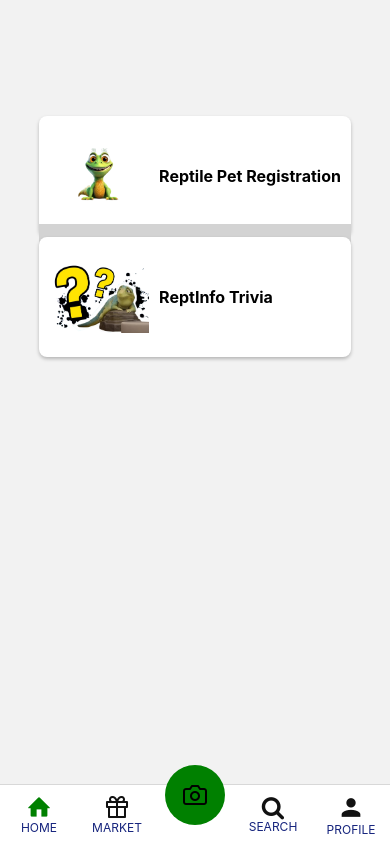
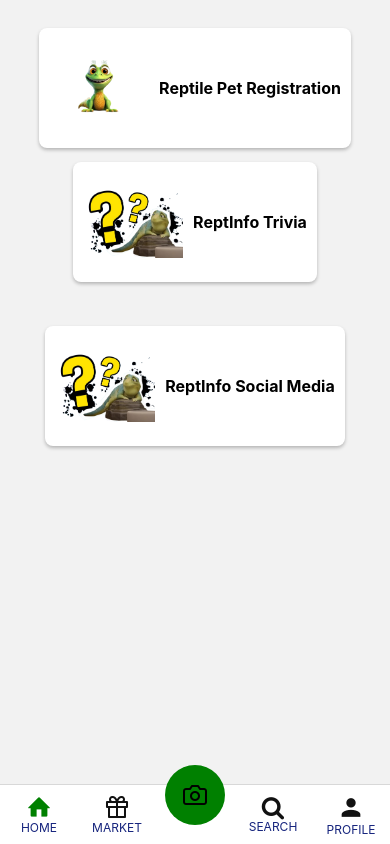
Before and after one commit to Besufekad-T/ReptInfoApp, a React Native app: screen /Menu in a window 390 px wide. Built offline with nearby package versions, Linux system fonts and the light colour scheme; no server answers.

Commit message:
Added Image Recognition and Social media functionalities

```diff
--- /dev/null
+++ b/components/PetRegButtons.js
@@ -0,0 +1,41 @@
+import React from 'react';
+import { View, Text, TouchableOpacity, Image, StyleSheet } from 'react-native';
+
+const PetRegButton = ({ onPress, buttonText }) => {
+  return (
+    <View style={styles.container}>
+      <Image source={require('../assets/petreg.png')} style={styles.image} />
+      <Text style={styles.text}>Reptile Pet Registration</Text>
+    </View>
+  );
+};
+
+const styles = StyleSheet.create({
+  container: {
+    flexDirection: 'row',
+    alignItems: 'center',
+    backgroundColor: '#FFFFFF',
+    padding: 10,
+    borderRadius: 8,
+    elevation: 3,
+    shadowColor: '#000',
+    shadowOffset: {
+      width: 0,
+      height: 2,
+    },
+    shadowOpacity: 0.25,
+    shadowRadius: 3.84,
+  },
+  image: {
+    width: 100,
+    height: 100,
+    resizeMode: 'contain',
+  },
+  text: {
+    marginLeft: 10,
+    fontSize: 16,
+    fontWeight: 'bold',
+  },
+});
+
+export default PetRegButton;
--- a/components/HomeButtons.js
+++ b/components/SocMediaButton.js
@@ -1,11 +1,11 @@
 import React from 'react';
 import { View, Text, TouchableOpacity, Image, StyleSheet } from 'react-native';
 
-const HomeButton = ({ onPress, buttonText }) => {
+const SocialMediaButton = ({ onPress, buttonText }) => {
   return (
     <View style={styles.container}>
-      <Image source={require('../assets/petreg.png')} style={styles.image} />
-      <Text style={styles.text}>Reptile Pet Registration</Text>
+      <Image source={require('../assets/trivialogo.png')} style={styles.image} />
+      <Text style={styles.text}>ReptInfo Social Media</Text>
     </View>
   );
 };
@@ -38,4 +38,4 @@ const styles = StyleSheet.create({
   },
 });
 
-export default HomeButton;
+export default SocialMediaButton;
--- a/navigation/AppNavigation.js
+++ b/navigation/AppNavigation.js
@@ -3,6 +3,8 @@ import { createNativeStackNavigator } from "@react-navigation/native-stack"
 import { Login,signup,Welcome, Home } from '../screens';
 import TabNavigation from './TabNavigation';
 import ReptileRegistrationScreen from '../screens/PetRegisteration';
+import ReptileRecognition from '../screens/ReptileRecognition';
+import SocialMedia from '../screens/SocialMedia';
 
 const Stack = createNativeStackNavigator();
 
@@ -48,6 +50,20 @@ export default function App() {
             headerShown: false
           }}
         />
+        <Stack.Screen
+          name="ReptRec"
+          component={ReptileRecognition}
+          options={{
+            headerShown: false
+          }}
+        />
+        <Stack.Screen
+          name="SocMedia"
+          component={SocialMedia}
+          options={{
+            headerShown: false
+          }}
+        />
 
       </Stack.Navigator>
     </NavigationContainer>
--- a/navigation/TabNavigation.js
+++ b/navigation/TabNavigation.js
@@ -7,6 +7,7 @@ import { Entypo } from '@expo/vector-icons';
 import { FontAwesome } from '@expo/vector-icons';
 import { Feather } from '@expo/vector-icons';
 import { MaterialCommunityIcons } from '@expo/vector-icons';
+import ReptileRecognition from '../screens/ReptileRecognition';
 
 const Tab = createBottomTabNavigator();
 
@@ -57,7 +58,7 @@ const TabNavigation = () => {
         />
         <Tab.Screen
           name="Camera"
-          component={Camera}
+          component={ReptileRecognition}
           options={{
             tabBarIcon: ({ focused }) => {
               return (
--- a/package.json
+++ b/package.json
@@ -15,6 +15,7 @@
     "@react-navigation/native": "^6.1.10",
     "@react-navigation/native-stack": "^6.9.18",
     "@react-navigation/stack": "^6.3.21",
+    "axios": "^1.6.7",
     "expo": "~50.0.6",
     "expo-camera": "^14.0.4",
     "expo-checkbox": "^2.7.0",
--- a/screens/Home.js
+++ b/screens/Home.js
@@ -1,16 +1,35 @@
 import React from 'react';
 import { View, Text, StyleSheet, Pressable } from 'react-native';
 import COLORS from '../constants/colors';
-import HomeButton from '../components/HomeButtons';
+import PetRegButton from '../components/PetRegButtons';
 import TriviaButton from '../components/TriviaButton';
 import Divider from '../components/Divider';
+import SocialMediaButton from '../components/SocMediaButton';
 
 
 export default function Home({ navigation }) {
   return (
 
     <View style={styles.container}>
-      <Text style={styles.text}>Home</Text>
+      {/* <Text style={styles.text}>Home</Text> */}
+      <View style={{
+        flexDirection: "row",
+        justifyContent: "center",
+        marginVertical: 22,
+        top:30
+
+
+      }}>
+        <Pressable
+          onPress={() => navigation.navigate("petreg")}
+          style={styles.buttoncontainer}
+
+        >
+         <PetRegButton/>
+
+        </Pressable>
+
+      </View>
       <View style={{
         flexDirection: "row",
         justifyContent: "center",
@@ -18,14 +37,26 @@ export default function Home({ navigation }) {
 
       }}>
         <Pressable
-          onPress={() => navigation.navigate("petreg")}
+          // onPress={() => navigation.navigate("SocMedia")}
           style={styles.buttoncontainer}
 
         >
-         <HomeButton/>
-         <Divider/>
-         <TriviaButton/>
+        <TriviaButton/>
+        </Pressable>
 
+      </View>
+      <View style={{
+        flexDirection: "row",
+        justifyContent: "center",
+        marginVertical: 22
+
+      }}>
+        <Pressable
+          onPress={() => navigation.navigate("SocMedia")}
+          style={styles.buttoncontainer}
+
+        >
+        <SocialMediaButton/>
         </Pressable>
 
       </View>
--- /dev/null
+++ b/screens/ReptileRecognition.js
@@ -0,0 +1,98 @@
+import React, { useState } from 'react';
+import { View, Button, Image, StyleSheet } from 'react-native';
+import * as ImagePicker from 'expo-image-picker';
+import axios from 'axios';
+
+const VisionAPIKey = 'YOUR_VISION_API_KEY';
+
+const ReptileRecognition = () => {
+  const [imageUri, setImageUri] = useState(null);
+
+  const takePicture = async () => {
+    let result = await ImagePicker.launchCameraAsync({
+      mediaTypes: ImagePicker.MediaTypeOptions.Images,
+      allowsEditing: true,
+      aspect: [4, 3],
+      quality: 1,
+    });
+
+    if (!result.cancelled) {
+      setImageUri(result.uri);
+      analyzeImage(result.uri);
+    }
+  };
+
+  const pickImage = async () => {
+    let result = await ImagePicker.launchImageLibraryAsync({
+      mediaTypes: ImagePicker.MediaTypeOptions.Images,
+      allowsEditing: true,
+      aspect: [4, 3],
+      quality: 1,
+    });
+
+    if (!result.cancelled) {
+      setImageUri(result.uri);
+      analyzeImage(result.uri);
+    }
+  };
+
+  const analyzeImage = async (uri) => {
+    try {
+      let formData = new FormData();
+      formData.append('file', {
+        uri,
+        type: 'image/jpeg',
+        name: 'photo.jpg',
+      });
+
+      let response = await axios.post(
+        `https://vision.googleapis.com/v1/images:annotate?key=${VisionAPIKey}`,
+        {
+          requests: [
+            {
+              image: {
+                content: formData,
+              },
+              features: [
+                {
+                  type: 'LABEL_DETECTION',
+                },
+              ],
+            },
+          ],
+        }
+      );
+
+      // Process response to extract reptile name
+      console.log(response.data);
+    } catch (error) {
+      console.error('Error analyzing image:', error);
+    }
+  };
+
+  return (
+    <View style={styles.container}>
+      <View style={styles.buttonContainer}>
+        <Button title="Take Picture" onPress={takePicture} />
+        <Button title="Pick Image" onPress={pickImage} />
+      </View>
+      {imageUri && <Image source={{ uri: imageUri }} style={{ flex: 1 }} />}
+    </View>
+  );
+};
+
+const styles = StyleSheet.create({
+  container: {
+    flex: 1,
+    justifyContent: 'center',
+    alignItems: 'center',
+  },
+  buttonContainer: {
+    flexDirection: 'row',
+    justifyContent: 'center',
+    alignItems: 'center',
+    marginBottom: 20,
+  },
+});
+
+export default ReptileRecognition;
--- /dev/null
+++ b/screens/SocialMedia.js
@@ -0,0 +1,44 @@
+import React, { useState } from 'react';
+import { View, Text, TextInput, Button } from 'react-native';
+
+export default function SocialMedia() {
+  const [postText, setPostText] = useState('');
+  const [media, setMedia] = useState(null);
+
+  const handlePost = () => {
+    // Here you can implement logic to handle post submission
+    console.log("Posted:", postText);
+    console.log("Media:", media);
+    // Reset post text and media after posting
+    setPostText('');
+    setMedia(null);
+  }
+
+  const handleMediaUpload = () => {
+    // Here you can implement logic to handle media upload
+    // This can be integrated with a library like Expo ImagePicker
+    // For simplicity, let's assume we just console log the media file URI
+    console.log("Media Uploaded:", media);
+  }
+
+  return (
+    <View style={{ flex: 1, justifyContent: 'center', alignItems: 'center' }}>
+      <Text>Reptile Info Social Media Platform</Text>
+      <TextInput
+        style={{ height: 100, width: '80%', borderColor: 'gray', borderWidth: 1, marginVertical: 10 }}
+        multiline
+        placeholder="Write your post here..."
+        value={postText}
+        onChangeText={text => setPostText(text)}
+      />
+      <Button
+        title="Upload Media"
+        onPress={handleMediaUpload}
+      />
+      <Button
+        title="Post"
+        onPress={handlePost}
+      />
+    </View>
+  );
+}
```
Also changed, not shown: 1 other file (tests, documents, lock files or other folders).
